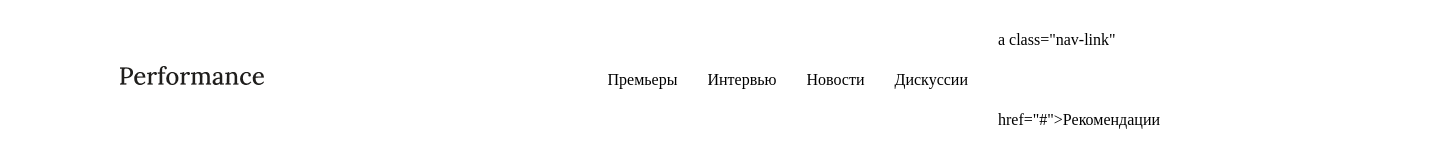
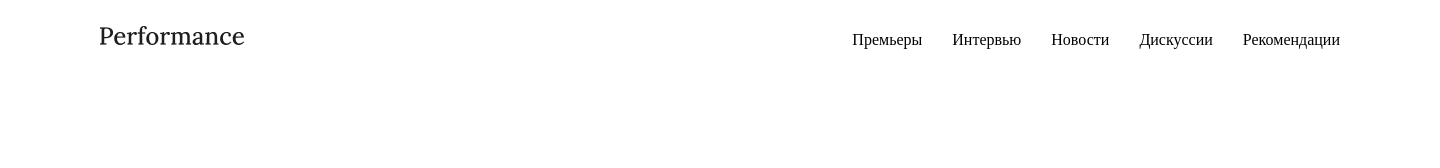
Before and after one commit to pasmurn0/Perfomance-grid-1-, a plain HTML site: page index.html in a window 1280 px wide. Shown: the whole page, 1440 px wide, since content can reach past the window. Drawn offline with Linux system fonts and the light colour scheme.

Commit message:
litte changes

```diff
--- a/index.html
+++ b/index.html
@@ -18,7 +18,7 @@
                 <a class="nav-link" href="#">Интервью</a>
                 <a class="nav-link" href="#">Новости</a>
                 <a class="nav-link" href="#">Дискуссии</a>
-                    a class="nav-link" href="#">Рекомендации</a>
+                <a class="nav-link" href="#">Рекомендации</a>
             </nav>
         </header>
     </div>
--- a/styles.css
+++ b/styles.css
@@ -3,7 +3,6 @@
 * {
     margin: 0;
     padding: 0;
-    box-sizing: border-box;
 }
 
 .body {
@@ -37,7 +36,7 @@ nav {
     justify-content: end;
 }
 
-nav a {
+.nav-link {
     color: black;
     text-decoration: none;
     font-weight: 500;
```
